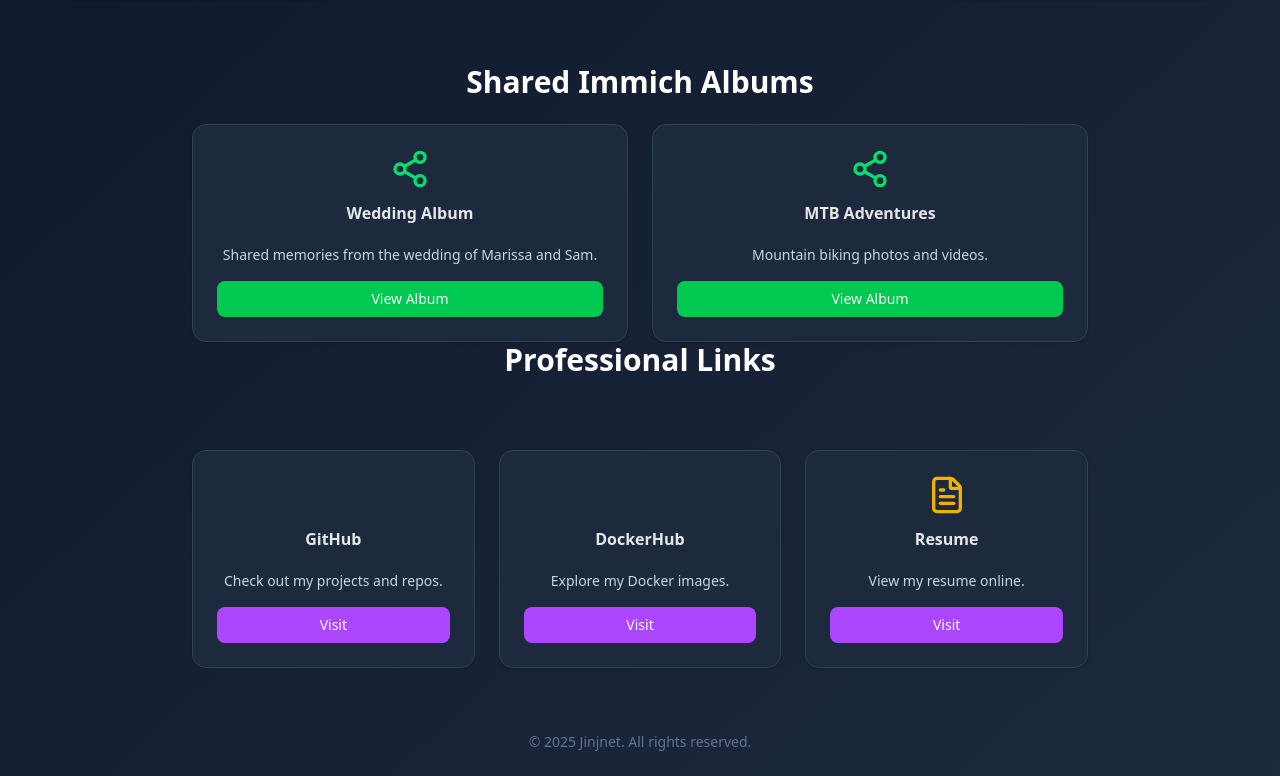
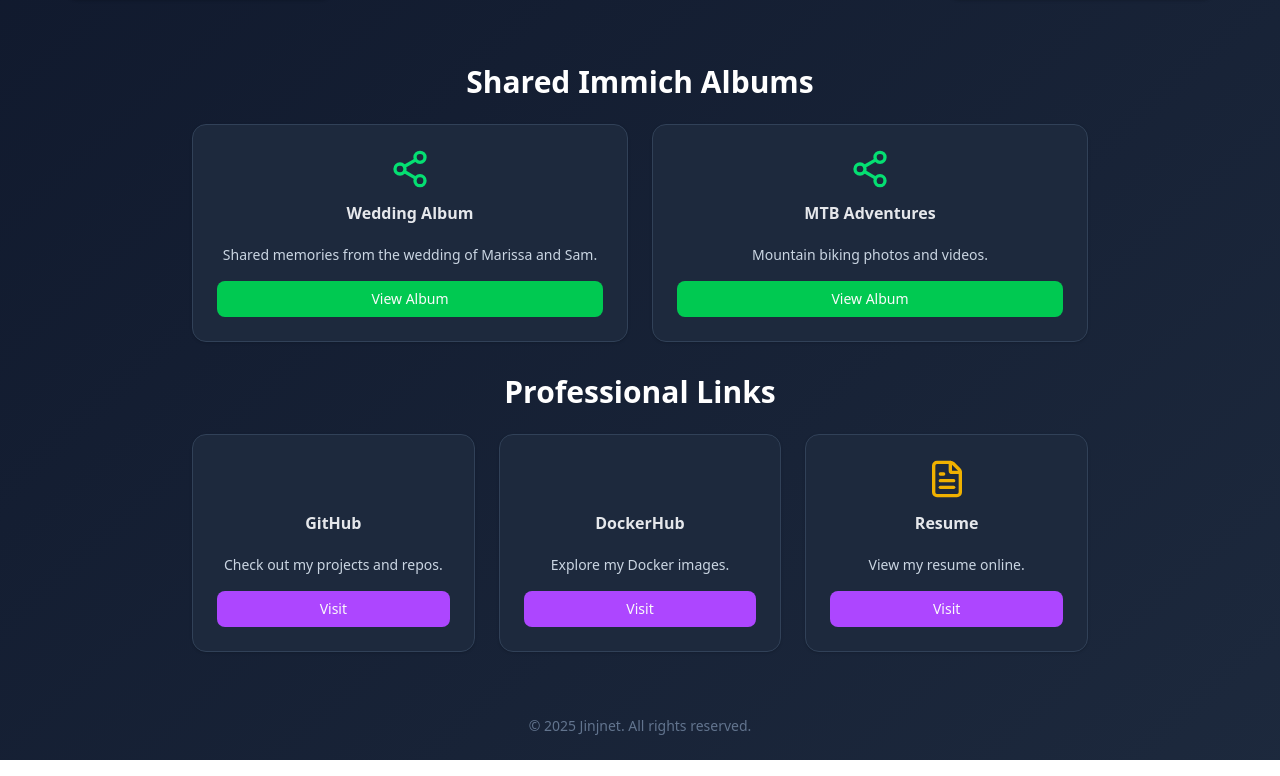
Before and after one commit to SamWiIIiams/jinjnet-homepage, a Next.js app: page / in a window 1280 px wide. Shown: the part 394-1170 px from the top of the page. Built offline with nearby package versions, Linux system fonts and the light colour scheme; some icons are missing.

Commit message:
adjusting padding

```diff
--- a/app/page.tsx
+++ b/app/page.tsx
@@ -134,8 +134,7 @@
       >
         Shared Immich Albums
       </motion.h2>
-
-      <div className="grid grid-cols-1 sm:grid-cols-2 gap-6 max-w-4xl w-full">
+      <div className="grid grid-cols-1 sm:grid-cols-2 gap-6 max-w-4xl w-full mb-8">
         {sharedAlbums.map((album, idx) => (
           <motion.div
             key={album.name}
@@ -173,7 +172,7 @@
         Professional Links
       </motion.h2>
 
-      <div className="grid grid-cols-1 sm:grid-cols-3 gap-6 max-w-4xl w-full mt-12">
+      <div className="grid grid-cols-1 sm:grid-cols-3 gap-6 max-w-4xl w-full">
         {personalLinks.map((item, idx) => (
           <motion.div
             key={item.name}
```
